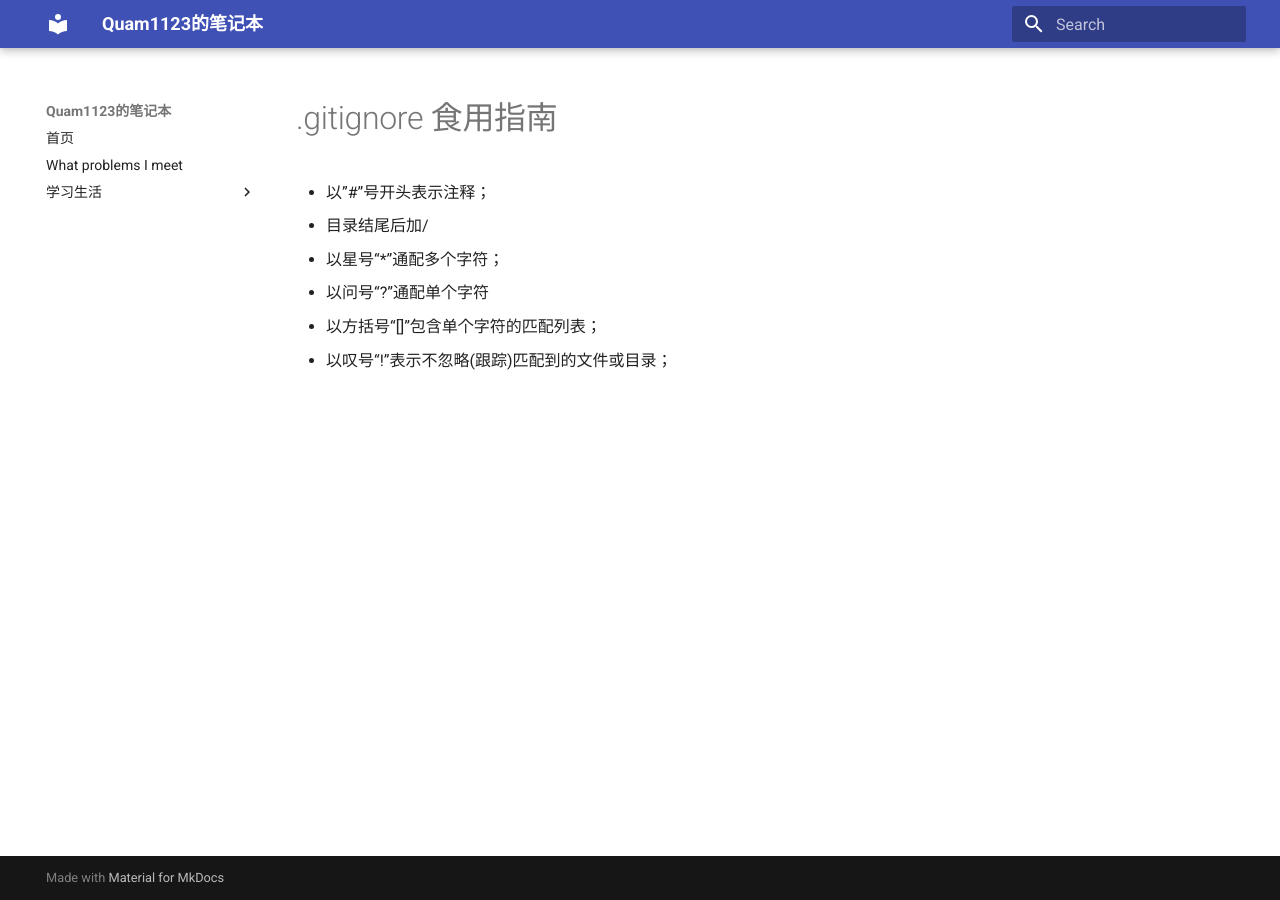
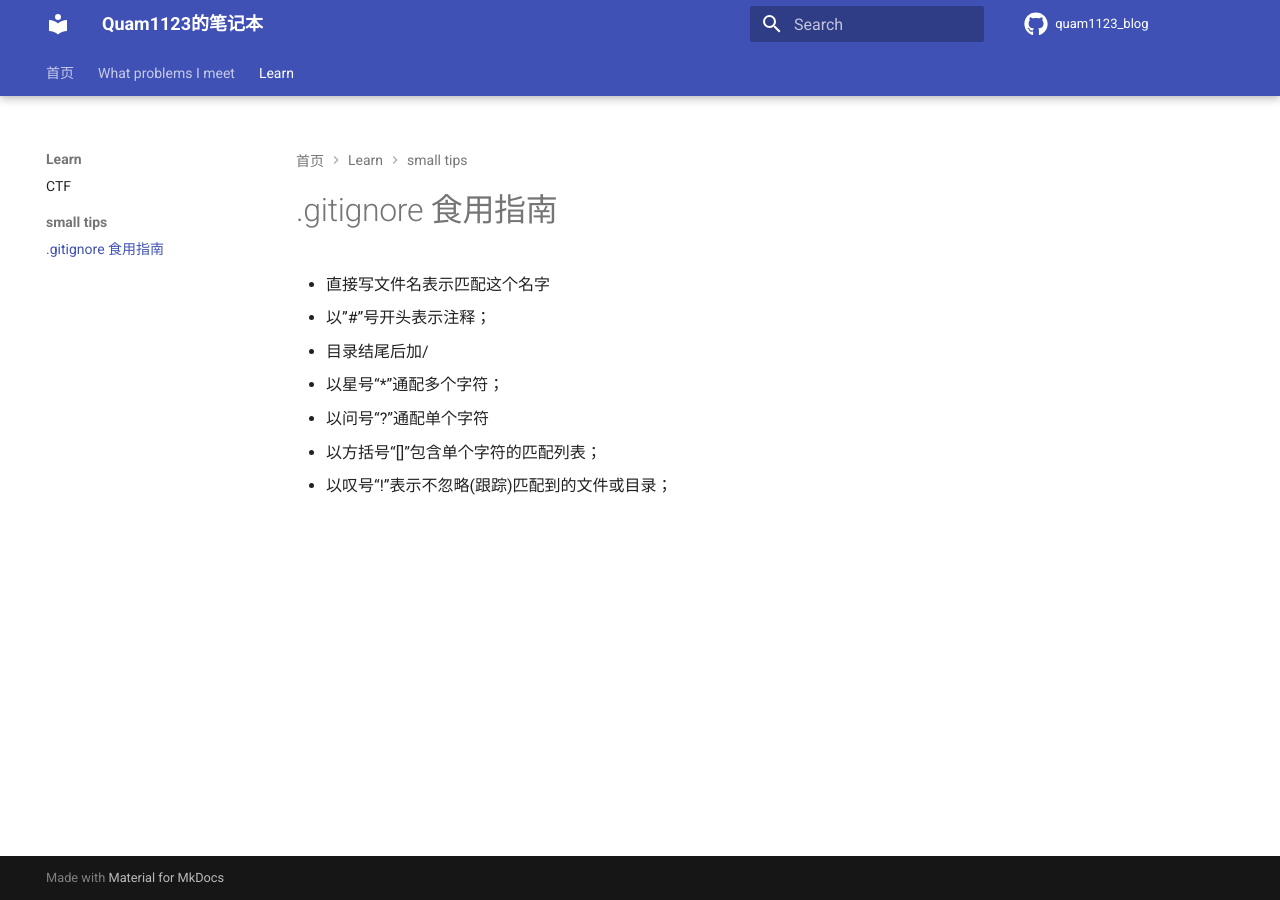
Before and after one commit to requam1123/blog, an MkDocs documentation site: the page built from docs/How_to_write_gitignore.md, in a window 1280 px wide. Built offline with MkDocs 1.6.1 and Material for MkDocs 9.7.7, drawn with Linux system fonts in a browser that asks for light colours; comment, search, counter and statistics services are not loaded.

Commit message:
before ctf

```diff
--- a/docs/How_to_write_gitignore.md
+++ b/docs/How_to_write_gitignore.md
@@ -1,5 +1,6 @@
 # .gitignore 食用指南
 
+- 直接写文件名表示匹配这个名字
 - 以”#”号开头表示注释；
 - 目录结尾后加/
 - 以星号“*”通配多个字符；
--- a/mkdocs.yml
+++ b/mkdocs.yml
@@ -1,14 +1,33 @@
 site_name: Quam1123的笔记本
+repo_url: https://github.com/requam1123/blog
+repo_name: quam1123_blog
 nav :
   - 首页: index.md
   - What problems I meet: What Problems I meet？.md
-  - 学习生活:
-    - Every week English: Every week English.md
-    - CS61A : CS61A.md
-    - Date Structure & Algorithms : Data structure.md
+  - Learn:
+    - CTF : ctf.md
+    - small tips:
+      - How_to_write_gitignore.md
 theme:
   name: material
+  features:
+    - navigation.tabs   # 导航标签
+    - navigation.tabs.sticky # 黏住
+    - navigation.top    # 回到顶部
+    - navigation.expand # 默认打开左侧导航所有小节
+    - navigation.instant
+    - navigation.instant.progress
+    - navigation.tracking
+    - navigation.sections
+    - navigation.path
+    - search.suggest
+    - search.highlight
+    # - navigation.indexes
+    # - toc.integrate
+    # - header.autohide
+
   icon:
+    repo: fontawesome/brands/github
     admonition:
       note: octicons/tag-16
       abstract: octicons/checklist-16
@@ -22,6 +41,9 @@ theme:
       bug: octicons/bug-16
       example: octicons/beaker-16
       quote: octicons/quote-16
+
+plugins:
+  - search
 markdown_extensions:
   - pymdownx.arithmatex:
       generic: true
```
Also changed, not shown: docs/index.md (+3 -4 lines), docs/ctf.md (added), test.md (added), 1 other file.
